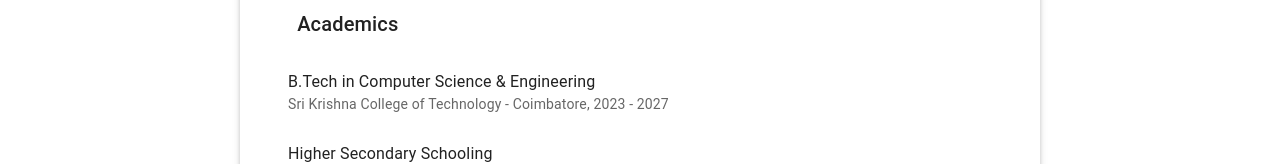
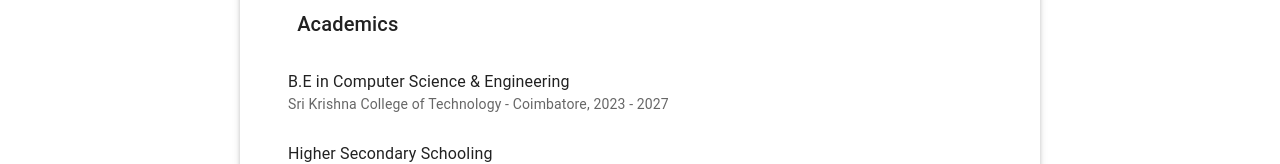
Before and after one commit to HamsavardhanS/Portfolio, a React (Create React App) app: page /about in a window 1280 px wide. Shown: the part 232-396 px from the top of the page. Built offline with nearby package versions, Linux system fonts and the light colour scheme; some icons are missing.

Commit message:
About added

```diff
--- a/src/pages/About.jsx
+++ b/src/pages/About.jsx
@@ -44,7 +44,7 @@ const About = () => {
           </Typography>
           <List>
             <ListItem>
-              <ListItemText primary="B.Tech in Computer Science & Engineering" secondary="Sri Krishna College of Technology - Coimbatore, 2023 - 2027" />
+              <ListItemText primary="B.E in Computer Science & Engineering" secondary="Sri Krishna College of Technology - Coimbatore, 2023 - 2027" />
             </ListItem>
             <ListItem>
               <ListItemText primary="Higher Secondary Schooling" secondary="Maruthi Higher Secondary School - Salem, 2021 - 2023" />
```
